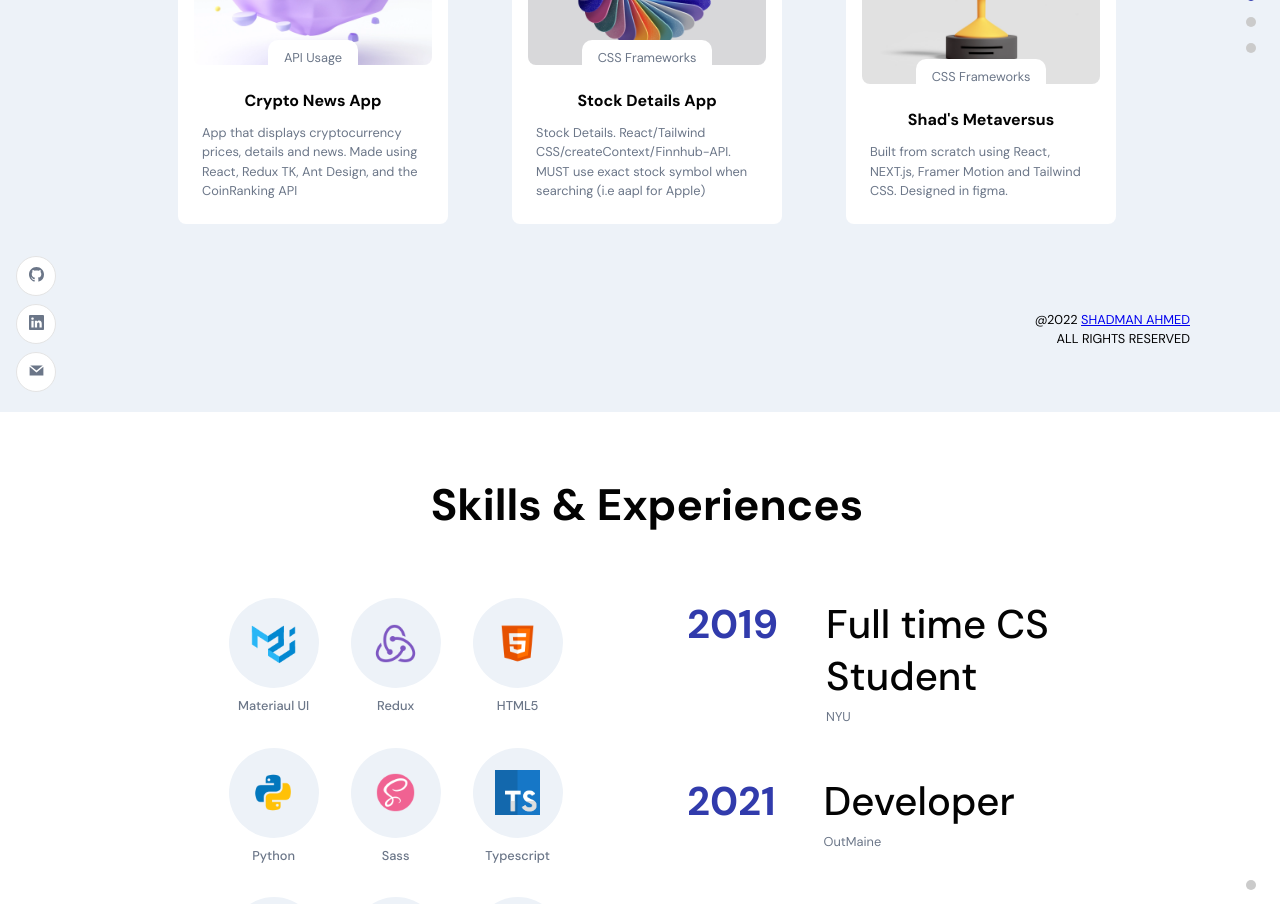
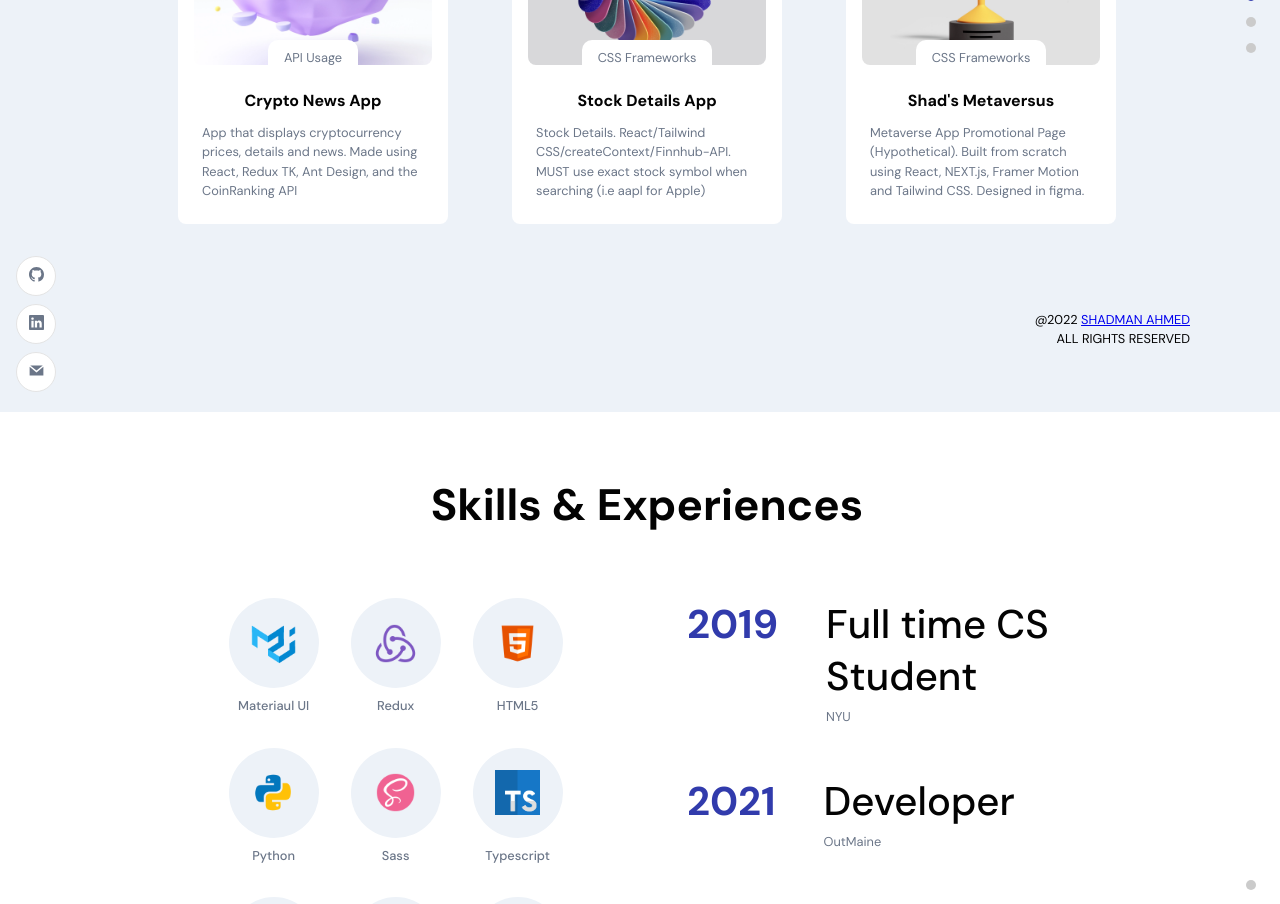
Before and after one commit to manofshad97/Current-Portfolio, a React (Create React App) app: page / in a window 1280 px wide. Shown: the part 2020-2924 px from the top of the page. Built offline with nearby package versions, Linux system fonts and the light colour scheme.

Commit message:
Update Work.jsx

```diff
--- a/src/container/Work/Work.jsx
+++ b/src/container/Work/Work.jsx
@@ -31,7 +31,7 @@ const Work = () => {
     {
       name: "metaverse-app",
       title: "Shad's Metaversus",
-      description: "Built from scratch using React, NEXT.js, Framer Motion and Tailwind CSS. Designed in figma.",
+      description: "Metaverse App Promotional Page (Hypothetical). Built from scratch using React, NEXT.js, Framer Motion and Tailwind CSS. Designed in figma.",
       tags: ["CSS Frameworks", "React JS"],
       imgUrl: images.about03,
       projectLink: "https://shads-metaverse.netlify.app/",
```
